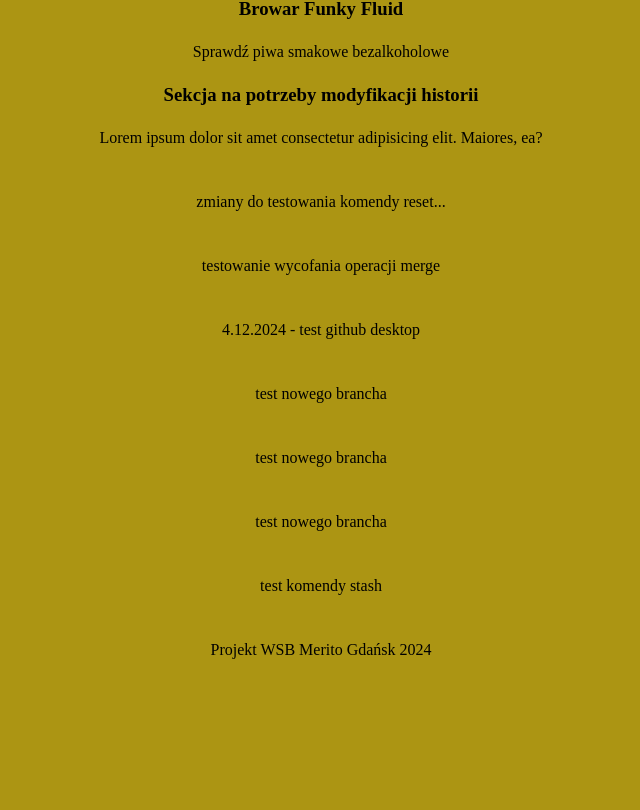
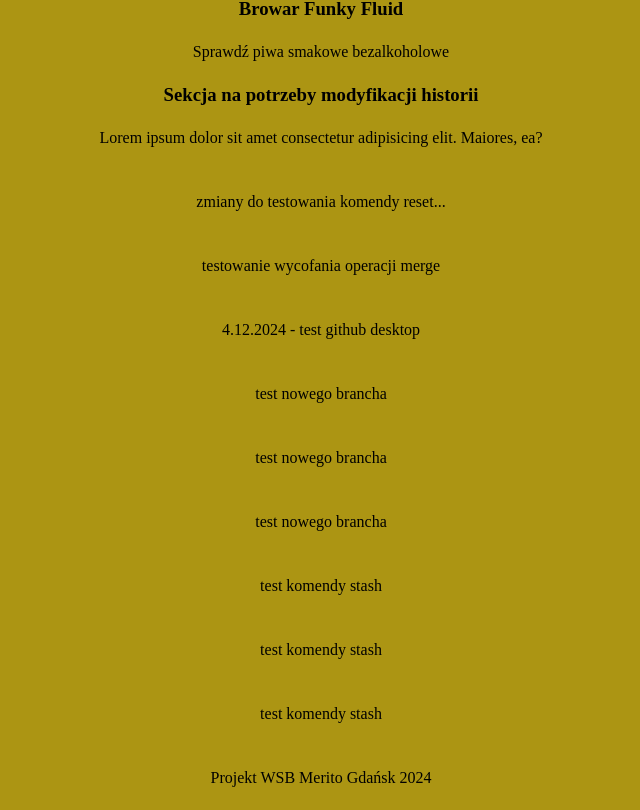
Before and after one commit to magdamadej/INLS3_PG, a plain HTML site: page index.html in a window 1280 px wide. Shown: the part 375-1185 px from the top of the page, without its empty margins (319-959 px from the left). Before the commit the page ends 1057 px from the top, so only its background shows below. Drawn offline with Linux system fonts and the light colour scheme.

Commit message:
Update index.html

```diff
--- a/index.html
+++ b/index.html
@@ -35,6 +35,8 @@
             <p>test nowego brancha</p>
             <p>test nowego brancha</p>
             <p>test komendy stash</p>
+            <p>test komendy stash</p>
+            <p>test komendy stash</p>
         </article>
     </main>
     <footer>
```
